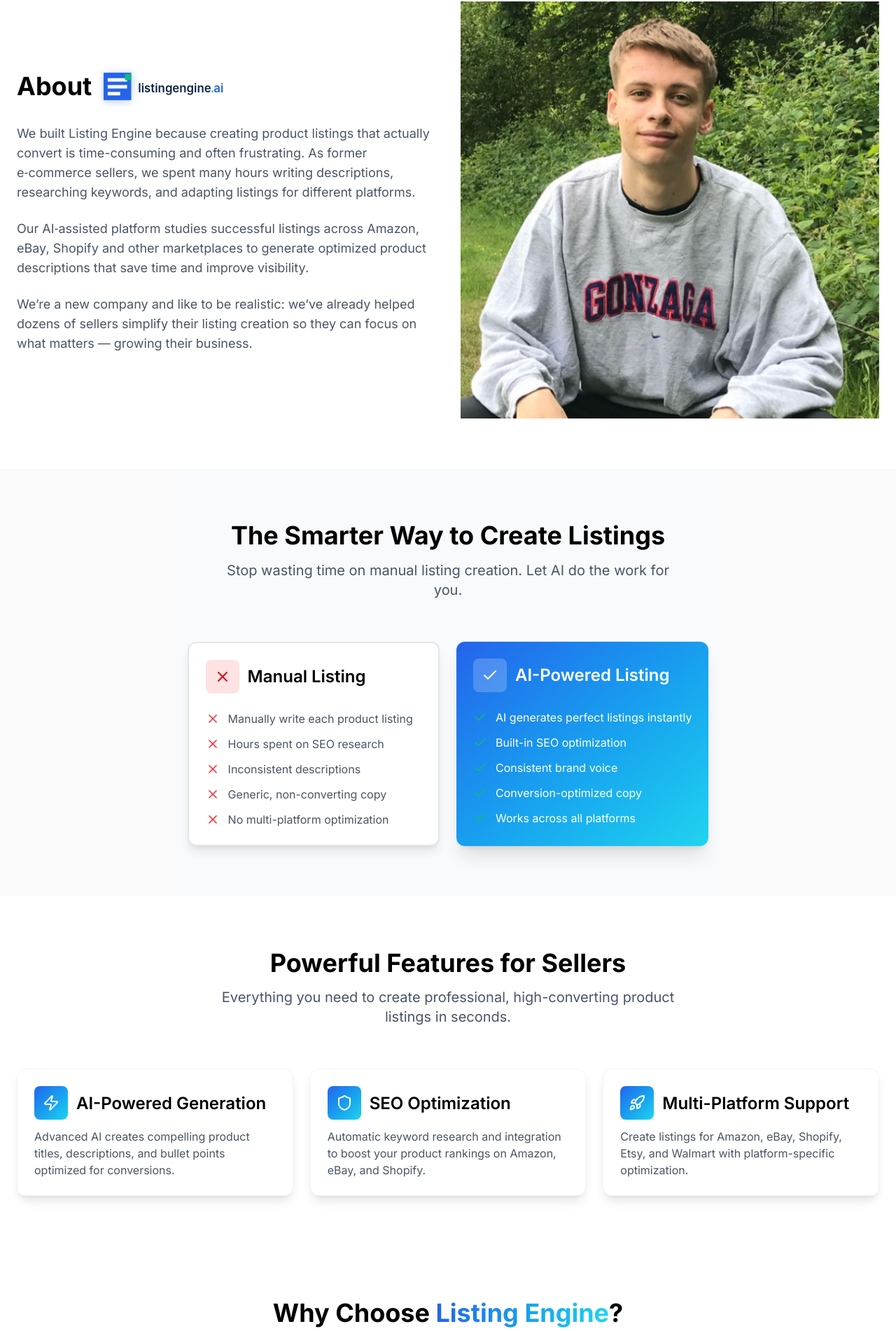
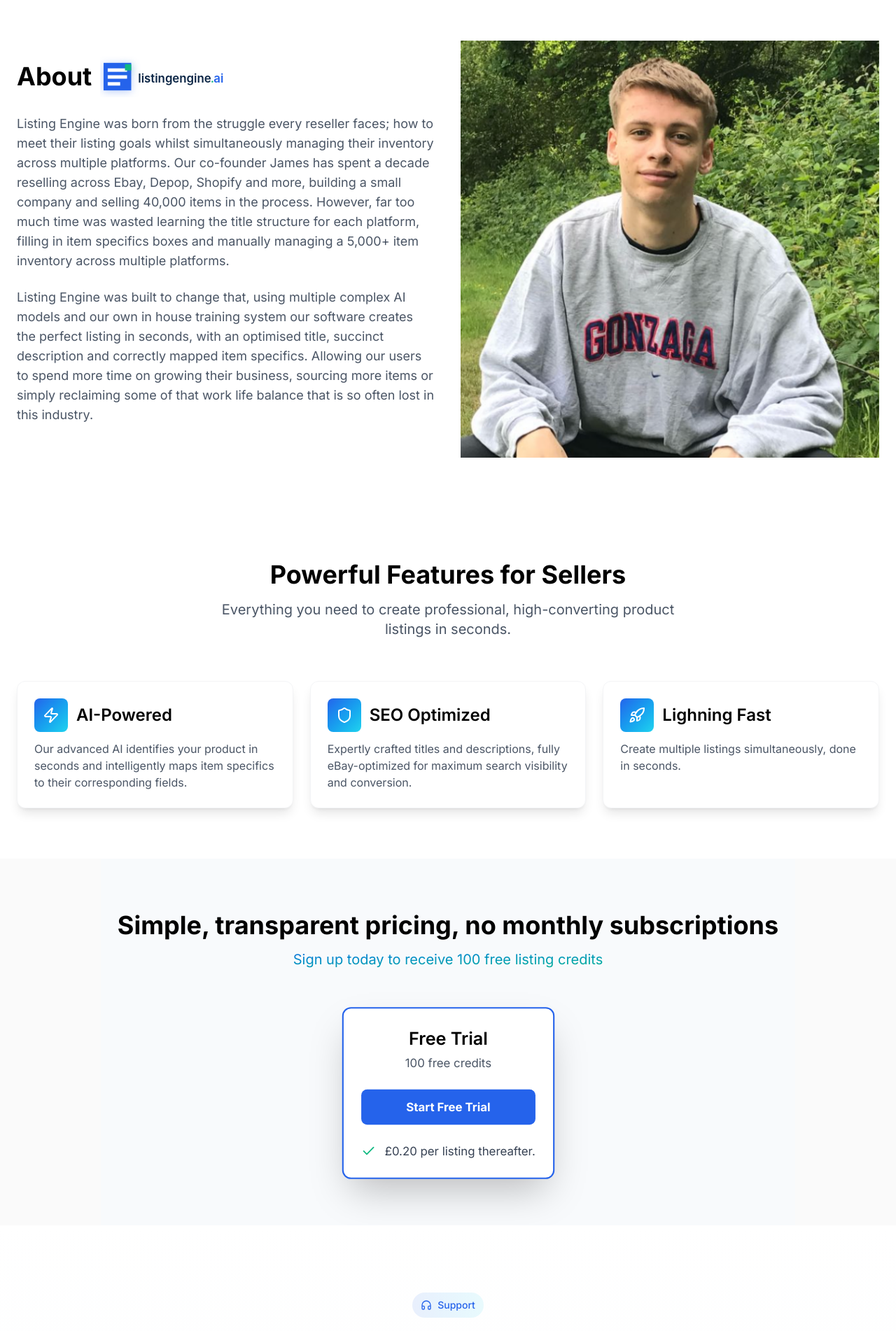
Before and after one commit to evangelista-junior/listing-ai, a Next.js app: page / in a window 1280 px wide. Shown: the part 809-2711 px from the top of the page at 70% size. Built offline with nearby package versions, Linux system fonts and the light colour scheme.

Commit message:
Refactor: Change pages and design as requested by James

```diff
--- a/src/app/(user)/UserLayoutClient.tsx
+++ b/src/app/(user)/UserLayoutClient.tsx
@@ -19,12 +19,12 @@ interface UserLayoutProps {
 
 const navigation = [
   { name: "Dashboard", href: "/panel/dashboard", icon: LayoutDashboard },
-  { name: "Listings", href: "/panel/listings", icon: TableOfContents },
   {
     name: "Create Listing",
     href: "/panel/listings/create-listing",
     icon: FileText,
   },
+  { name: "Listings", href: "/panel/listings", icon: TableOfContents },
   { name: "Settings", href: "/panel/settings", icon: Settings },
 ];
 
--- a/src/app/(user)/panel/listings/create-listing/components/Modal/index.tsx
+++ b/src/app/(user)/panel/listings/create-listing/components/Modal/index.tsx
@@ -1,7 +1,7 @@
 "use client";
 
 import React, { useState } from "react";
-import { X, Check, AlertCircle } from "lucide-react";
+import { X, Check, AlertCircle, File } from "lucide-react";
 import { Button } from "@/src/components/ui/Button";
 
 interface DraftListing {
@@ -186,17 +186,6 @@ export default function Modal({
                 </div>
               </div>
 
-              <div>
-                <label className="block text-sm font-medium text-black mb-2">
-                  Item Condition
-                </label>
-                <input
-                  type="text"
-                  value={ai.itemCondition}
-                  className="w-full px-3 py-3 border border-gray-300 rounded-lg bg-gray-50 text-gray-700"
-                />
-              </div>
-
               {/* Item Title */}
               <div>
                 <label className="block text-sm font-medium text-black mb-2">
@@ -221,6 +210,17 @@ export default function Modal({
                   value={ai.itemDescription}
                   rows={6}
                   className="w-full px-3 py-3 border border-gray-300 rounded-lg bg-gray-50 text-gray-700 resize-none"
+                />
+              </div>
+
+              <div>
+                <label className="block text-sm font-medium text-black mb-2">
+                  Item Condition
+                </label>
+                <input
+                  type="text"
+                  value={ai.itemCondition}
+                  className="w-full px-3 py-3 border border-gray-300 rounded-lg bg-gray-50 text-gray-700"
                 />
               </div>
 
@@ -477,7 +477,7 @@ export default function Modal({
           </div>
           <div className="flex gap-3">
             <Button variant="outline" onClick={onClose} disabled={isPublishing}>
-              Close
+              Save and Close
             </Button>
             <Button
               variant="success"
@@ -497,6 +497,10 @@ export default function Modal({
                 </>
               )}
             </Button>
+            <Button variant="primary" onClick={onClose} disabled={isPublishing}>
+              <File className="h-4 w-4" />
+              Publish and Next
+            </Button>
           </div>
         </div>
       </div>
--- a/src/app/(user)/panel/listings/create-listing/page.tsx
+++ b/src/app/(user)/panel/listings/create-listing/page.tsx
@@ -9,6 +9,7 @@ import {
   File,
   FileText,
   Trash,
+  Save,
 } from "lucide-react";
 import Image from "next/image";
 import staticImage from "@/public/levis29w4.jpg";
@@ -354,6 +355,7 @@ export default function CreateListingPage() {
                   >
                     Platform *
                   </label>
+                  <div className="flex gap-3">
                     <select
                       id="platform"
                       value={selectedPlatform}
@@ -368,6 +370,10 @@ export default function CreateListingPage() {
                       <option value="etsy">Etsy</option>
                       <option value="walmart">Walmart</option>
                     </select>
+                    <Button variant="secondary">
+                      <Save className="h-4 w-4" /> Save
+                    </Button>
+                  </div>
                 </div>
               </div>
             </div>
@@ -429,7 +435,8 @@ export default function CreateListingPage() {
                 </div>
 
                 {/* Allow Offers */}
-                <div className="flex items-start gap-3">
+                <div className="flex items-start justify-between gap-1">
+                  <div className="flex gap-3">
                     <input
                       type="checkbox"
                       id="allowOffers"
@@ -448,6 +455,11 @@ export default function CreateListingPage() {
                         Let buyers send you price offers on this item
                       </p>
                     </div>
+                  </div>
+
+                  <Button variant="secondary">
+                    <Save className="h-4 w-4" /> Save
+                  </Button>
                 </div>
 
                 {/* Offer Settings (conditional) */}
@@ -497,70 +509,19 @@ export default function CreateListingPage() {
                   </div>
                 )}
 
-                {/* Schedule Start Date and Time */}
-                <div className="flex items-start gap-3">
-                  <input
-                    type="checkbox"
-                    id="scheduleStart"
-                    checked={scheduleStart}
-                    onChange={(e) => setScheduleStart(e.target.checked)}
-                    className="w-4 h-4 mt-1 text-primary border-gray-300 rounded focus:ring-primary"
-                  />
-                  <div className="flex-1">
-                    <label
-                      htmlFor="scheduleStart"
-                      className="block text-sm font-medium text-black cursor-pointer"
-                    >
-                      Schedule Start Date and Time
-                    </label>
-                    <p className="text-xs text-gray-500 mt-1">
-                      Schedule when this listing goes live
-                    </p>
-                  </div>
-                </div>
-
-                {/* Schedule Date/Time (conditional) */}
-                {scheduleStart && (
-                  <div className="grid md:grid-cols-2 gap-6 pl-7">
-                    <div>
-                      <label
-                        htmlFor="scheduleDate"
-                        className="block text-sm font-medium text-black mb-2"
-                      >
-                        Start Date
-                      </label>
-                      <input
-                        type="date"
-                        id="scheduleDate"
-                        className="w-full px-3 py-3 border border-gray-300 rounded-lg focus:ring-2 focus:ring-primary focus:border-transparent outline-none"
-                      />
-                    </div>
-
-                    <div>
-                      <label
-                        htmlFor="scheduleTime"
-                        className="block text-sm font-medium text-black mb-2"
-                      >
-                        Start Time
-                      </label>
-                      <input
-                        type="time"
-                        id="scheduleTime"
-                        className="w-full px-3 py-3 border border-gray-300 rounded-lg focus:ring-2 focus:ring-primary focus:border-transparent outline-none"
-                      />
-                    </div>
-                  </div>
-                )}
-
                 {/* Policies */}
                 <div className="grid md:grid-cols-3 gap-6">
                   <div>
                     <label
                       htmlFor="postagePolicy"
-                      className="block text-sm font-medium text-black mb-2"
+                      className="flex items-center justify-between text-sm font-medium text-black mb-2"
                     >
                       Postage Policy
+                      <Button variant="secondary">
+                        <Save className="h-4 w-4" /> Save
+                      </Button>
                     </label>
+
                     <select
                       id="postagePolicy"
                       className="w-full px-3 py-3 border border-gray-300 rounded-lg focus:ring-2 focus:ring-primary focus:border-transparent outline-none"
@@ -576,9 +537,12 @@ export default function CreateListingPage() {
                   <div>
                     <label
                       htmlFor="paymentPolicy"
-                      className="block text-sm font-medium text-black mb-2"
+                      className="flex items-center justify-between text-sm font-medium text-black mb-2"
                     >
                       Payment Policy
+                      <Button variant="secondary">
+                        <Save className="h-4 w-4" /> Save
+                      </Button>
                     </label>
                     <select
                       id="paymentPolicy"
@@ -595,9 +559,12 @@ export default function CreateListingPage() {
                   <div>
                     <label
                       htmlFor="returnsPolicy"
-                      className="block text-sm font-medium text-black mb-2"
+                      className="flex items-center justify-between text-sm font-medium text-black mb-2"
                     >
                       Returns Policy
+                      <Button variant="secondary">
+                        <Save className="h-4 w-4" /> Save
+                      </Button>
                     </label>
                     <select
                       id="returnsPolicy"
--- a/src/app/(user)/panel/settings/layout.tsx
+++ b/src/app/(user)/panel/settings/layout.tsx
@@ -1,11 +1,11 @@
 "use client";
 
-import { ReactNode, useState } from "react";
+import React, { useState } from "react";
 import { User, Bell, CreditCard, Shield, Globe } from "lucide-react";
 import Link from "next/link";
 
 interface SettingsProps {
-  children: ReactNode;
+  children: React.ReactElement;
 }
 
 export default function SettingsPage({ children }: SettingsProps) {
--- a/src/app/page.tsx
+++ b/src/app/page.tsx
@@ -12,9 +12,9 @@ export default function Home() {
       <main className="flex min-h-screen w-full flex-col items-center justify-between sm:items-start">
         <Hero />
         <About />
-        <Product />
+        {/* <Product /> */}
         <Features />
-        <Benefits />
+        {/* <Benefits /> */}
         <Pricing />
         <Support />
       </main>
--- a/src/components/sections/About/index.tsx
+++ b/src/components/sections/About/index.tsx
@@ -20,21 +20,23 @@ export function About() {
               />
             </h2>
             <p className="text-lg text-gray-600 mb-6">
-              We built Listing Engine because creating product listings that
-              actually convert is time-consuming and often frustrating. As
-              former e‑commerce sellers, we spent many hours writing
-              descriptions, researching keywords, and adapting listings for
-              different platforms.
+              Listing Engine was born from the struggle every reseller faces;
+              how to meet their listing goals whilst simultaneously managing
+              their inventory across multiple platforms. Our co-founder James
+              has spent a decade reselling across Ebay, Depop, Shopify and more,
+              building a small company and selling 40,000 items in the process.
+              However, far too much time was wasted learning the title structure
+              for each platform, filling in item specifics boxes and manually
+              managing a 5,000+ item inventory across multiple platforms.
             </p>
             <p className="text-lg text-gray-600 mb-6">
-              Our AI‑assisted platform studies successful listings across
-              Amazon, eBay, Shopify and other marketplaces to generate optimized
-              product descriptions that save time and improve visibility.
-            </p>
-            <p className="text-lg text-gray-600">
-              We’re a new company and like to be realistic: we’ve already helped
-              dozens of sellers simplify their listing creation so they can
-              focus on what matters — growing their business.
+              Listing Engine was built to change that, using multiple complex AI
+              models and our own in house training system our software creates
+              the perfect listing in seconds, with an optimised title, succinct
+              description and correctly mapped item specifics. Allowing our
+              users to spend more time on growing their business, sourcing more
+              items or simply reclaiming some of that work life balance that is
+              so often lost in this industry.
             </p>
           </div>
 
--- a/src/components/sections/Features/index.tsx
+++ b/src/components/sections/Features/index.tsx
@@ -5,21 +5,20 @@ export function Features() {
   const features = [
     {
       icon: <Zap className="w-6 h-6" aria-hidden="true" />,
-      title: "AI-Powered Generation",
+      title: "AI-Powered",
       description:
-        "Advanced AI creates compelling product titles, descriptions, and bullet points optimized for conversions.",
+        "Our advanced AI identifies your product in seconds and intelligently maps item specifics to their corresponding fields.",
     },
     {
       icon: <Shield className="w-6 h-6" aria-hidden="true" />,
-      title: "SEO Optimization",
+      title: "SEO Optimized",
       description:
-        "Automatic keyword research and integration to boost your product rankings on Amazon, eBay, and Shopify.",
+        "Expertly crafted titles and descriptions, fully eBay-optimized for maximum search visibility and conversion.",
     },
     {
       icon: <Rocket className="w-6 h-6" aria-hidden="true" />,
-      title: "Multi-Platform Support",
-      description:
-        "Create listings for Amazon, eBay, Shopify, Etsy, and Walmart with platform-specific optimization.",
+      title: "Lighning Fast",
+      description: "Create multiple listings simultaneously, done in seconds.",
     },
   ];
 
--- a/src/components/sections/Hero/index.tsx
+++ b/src/components/sections/Hero/index.tsx
@@ -19,15 +19,17 @@ export function Hero() {
             </div>
 
             <h1 className="mb-6 max-w-2xl lg:max-w-2/3 mx-auto animate-fade-in">
-              Launch Your Product{" "}
+              Launch Faster{" "}
               <span className="bg-linear-to-r from-primary to-auxiliar bg-clip-text text-transparent">
-                10x Faster
+                Sell More
               </span>
             </h1>
 
             <p className="text-xl text-gray-600 max-w-2xl mx-auto mb-6 animate-fade-in stagger-2">
-              Stop wasting hours writing descriptions. Our AI optimizes titles,
-              bullets, and SEO for Amazon, eBay, and Shopify in seconds.
+              Built by resellers, for resellers, Listing Engine leverages
+              advanced AI to automate listing creation, delivering optimized
+              listings in under 30 seconds. Enabling you to grow your business
+              but not your workload.
             </p>
 
             <div className="flex flex-col sm:flex-row gap-3 justify-center items-center mb-15 animate-fade-in stagger-3">
--- a/src/components/sections/Pricing/index.tsx
+++ b/src/components/sections/Pricing/index.tsx
@@ -1,4 +1,7 @@
+import Link from "next/link";
 import { PricingCard } from "./PricingCard";
+import { Button } from "../../ui/Button";
+import { Check } from "lucide-react";
 
 export function Pricing() {
   const plans = [
@@ -55,29 +58,53 @@ export function Pricing() {
       <div className="max-w-7xl mx-auto">
         <div className="text-center mb-15">
           <h2 className="mb-3 animate-fade-in" id="pricing-heading">
-            Simple, Transparent Pricing
+            Simple, transparent pricing, no monthly subscriptions
           </h2>
-          <p className="text-xl text-gray-600 max-w-2xl mx-auto animate-fade-in stagger-1">
-            Choose the plan that fits your business. Start with a 14-day free
-            trial.
+          <p className="text-xl text-transparent bg-linear-to-br from-primary to-secondary hover:to-auxiliar duration-300 bg-clip-text max-w-2xl mx-auto animate-fade-in stagger-1">
+            <Link href="/auth/signup">
+              Sign up today to receive 100 free listing credits
+            </Link>
           </p>
         </div>
 
-        <div className="grid md:grid-cols-3 gap-6 max-w-6xl mx-auto">
-          {plans.map((plan, index) => (
+        <div className="flex justify-center items-center">
+          {/* {plans.map((plan, index) => (
             <div
               key={plan.name}
               className={`animate-fade-in stagger-€{index + 2}`}
             >
               <PricingCard {...plan} />
             </div>
-          ))}
+          ))} */}
+          <div
+            className={`bg-white p-6 rounded-xl border-2 transition-all duration-300 border-primary shadow-2xl scale-105 relative text-center`}
+            role="article"
+            aria-label={`Free Trial pricing plan`}
+          >
+            <div className="mb-6">
+              <h3 className="mb-1">Free Trial</h3>
+              <p className="text-gray-600 mb-3">100 free credits</p>
+            </div>
+            <Button
+              variant="primary"
+              className="w-full mb-6"
+              aria-label="Start Free Trial"
+            >
+              Start Free Trial
+            </Button>
+            <ul className="space-y-3">
+              <li className="flex items-start">
+                <Check
+                  className="w-5 h-5 text-secondary mr-3 shrink-0 mt-0.5"
+                  aria-hidden="true"
+                />
+                <span className="text-gray-700">
+                  £0.20 per listing thereafter.
+                </span>
+              </li>
+            </ul>
+          </div>
         </div>
-
-        <p className="text-center text-gray-600 mt-9 animate-fade-in stagger-5">
-          All plans include 14-day free trial. Cancel anytime, no questions
-          asked.
-        </p>
       </div>
     </section>
   );
--- a/src/components/sections/Support/index.tsx
+++ b/src/components/sections/Support/index.tsx
@@ -1,15 +1,23 @@
 import {
   MessageCircle,
   Mail,
-  FileText,
   Clock,
   Headphones,
   Shield,
+  Calendar,
 } from "lucide-react";
 import { Button } from "../../ui/Button";
+import Link from "next/link";
 
 export function Support() {
   const supportChannels = [
+    {
+      icon: Mail,
+      title: "Email Support",
+      description: "Detailed help for complex questions",
+      availability: "Response within 2 hours",
+      color: "from-purple-500 to-pink-500",
+    },
     {
       icon: MessageCircle,
       title: "Live Chat",
@@ -18,17 +26,10 @@ export function Support() {
       color: "from-blue-500 to-cyan-500",
     },
     {
-      icon: Mail,
-      title: "Email Support",
-      description: "Detailed help for complex questions",
-      availability: "Response within 2 hours",
-      color: "from-purple-500 to-pink-500",
-    },
-    {
-      icon: FileText,
-      title: "Documentation",
-      description: "Comprehensive guides and tutorials",
-      availability: "Self-service anytime",
+      icon: Calendar,
+      title: "Book a Demo",
+      description: "Schedule a personalized walkthrough with our team",
+      availability: "By appointment",
       color: "from-green-500 to-emerald-500",
     },
   ];
@@ -128,8 +129,9 @@ export function Support() {
             questions.
           </p>
           <div className="flex flex-col sm:flex-row gap-3 justify-center">
-            <Button variant="secondary">Contact Support</Button>
-            <Button variant="white">View Documentation</Button>
+            <Link href="/support/book-demo">
+              <Button variant="white">Book a Demo</Button>
+            </Link>
           </div>
         </div>
       </div>
--- a/src/store/Auth/Login/index.ts
+++ /dev/null
@@ -1,13 +0,0 @@
-import { create, ExtractState } from "zustand";
-
-interface LoginStore {
-  isLoggedIn: boolean;
-  login: () => void;
-  logout: () => void;
-}
-
-export const useLoginStore = create<LoginStore>((set) => ({
-  isLoggedIn: false,
-  login: () => set({ isLoggedIn: true }),
-  logout: () => set({ isLoggedIn: false }),
-}));
```
Lines whose indentation alone changed are shown as unchanged.
